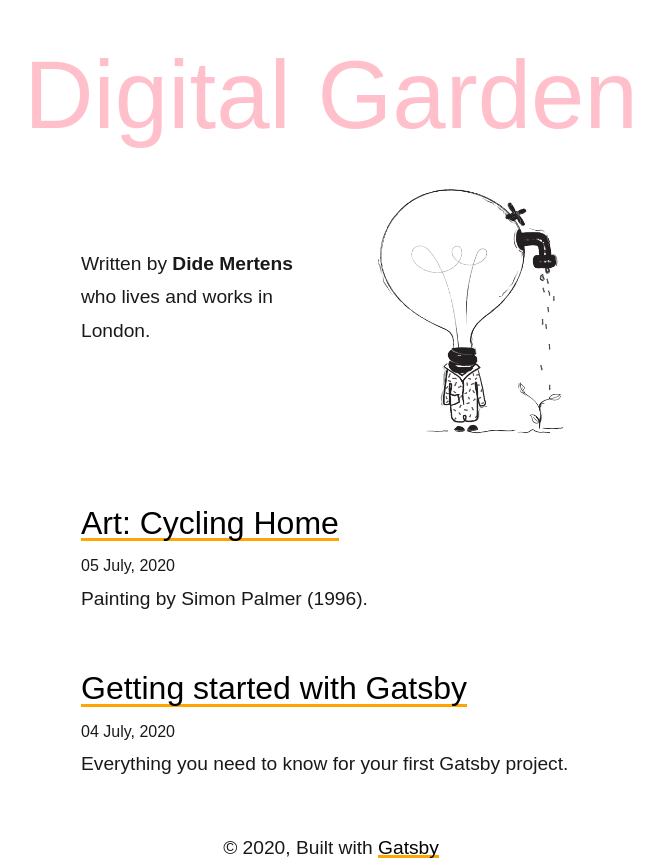
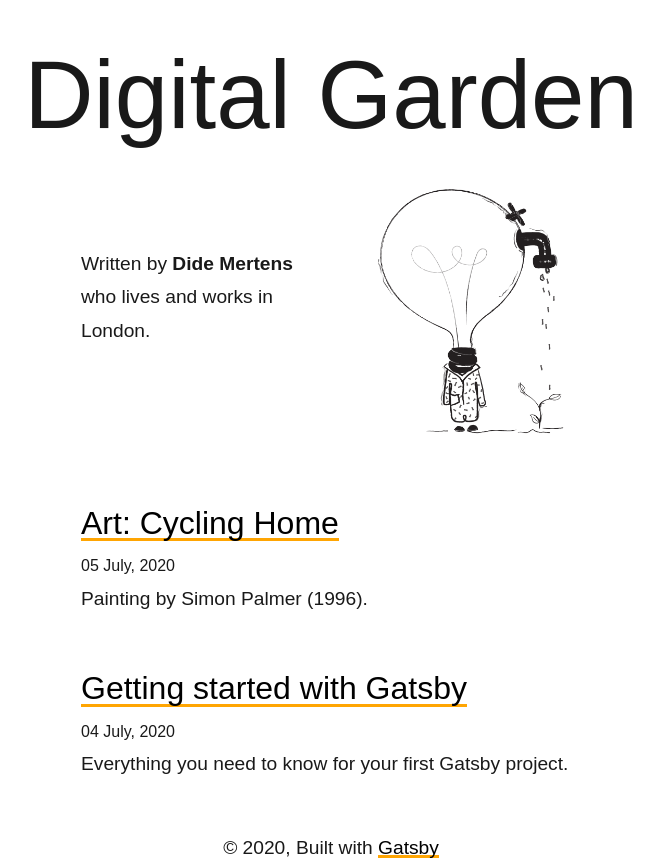
Before and after one commit to didemertens/personal-blog, a Gatsby site: page / in a window 1280 px wide. Shown: the whole page, without its empty margins (309-972 px from the left). Built offline with nearby package versions, Linux system fonts and the light colour scheme; Gatsby itself is replaced by a stand-in of ours; some packages are replaced by stand-ins of ours.

Commit message:
removed colour

```diff
--- a/src/components/layout.js
+++ b/src/components/layout.js
@@ -15,8 +15,7 @@ const Layout = ({ location, title, children }) => {
           marginBottom: rhythm(2),
           marginTop: 0,
           fontSize: `6rem`,
-          fontFamily: `Open Sans, sans-serif`,
-          color: `pink`,
+          fontFamily: `Open Sans, sans-serif`
         }}
       >
         <Link
```
